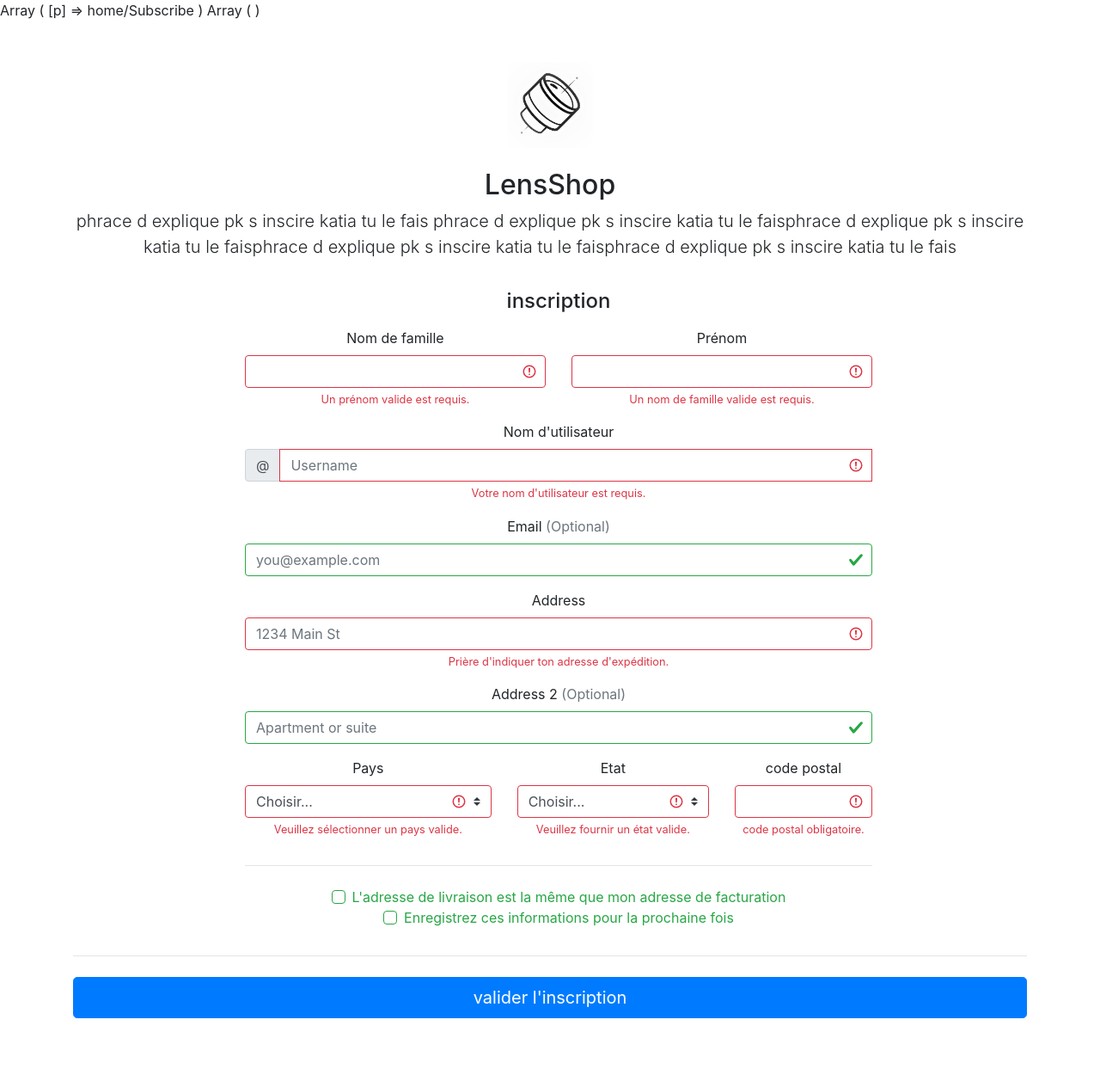
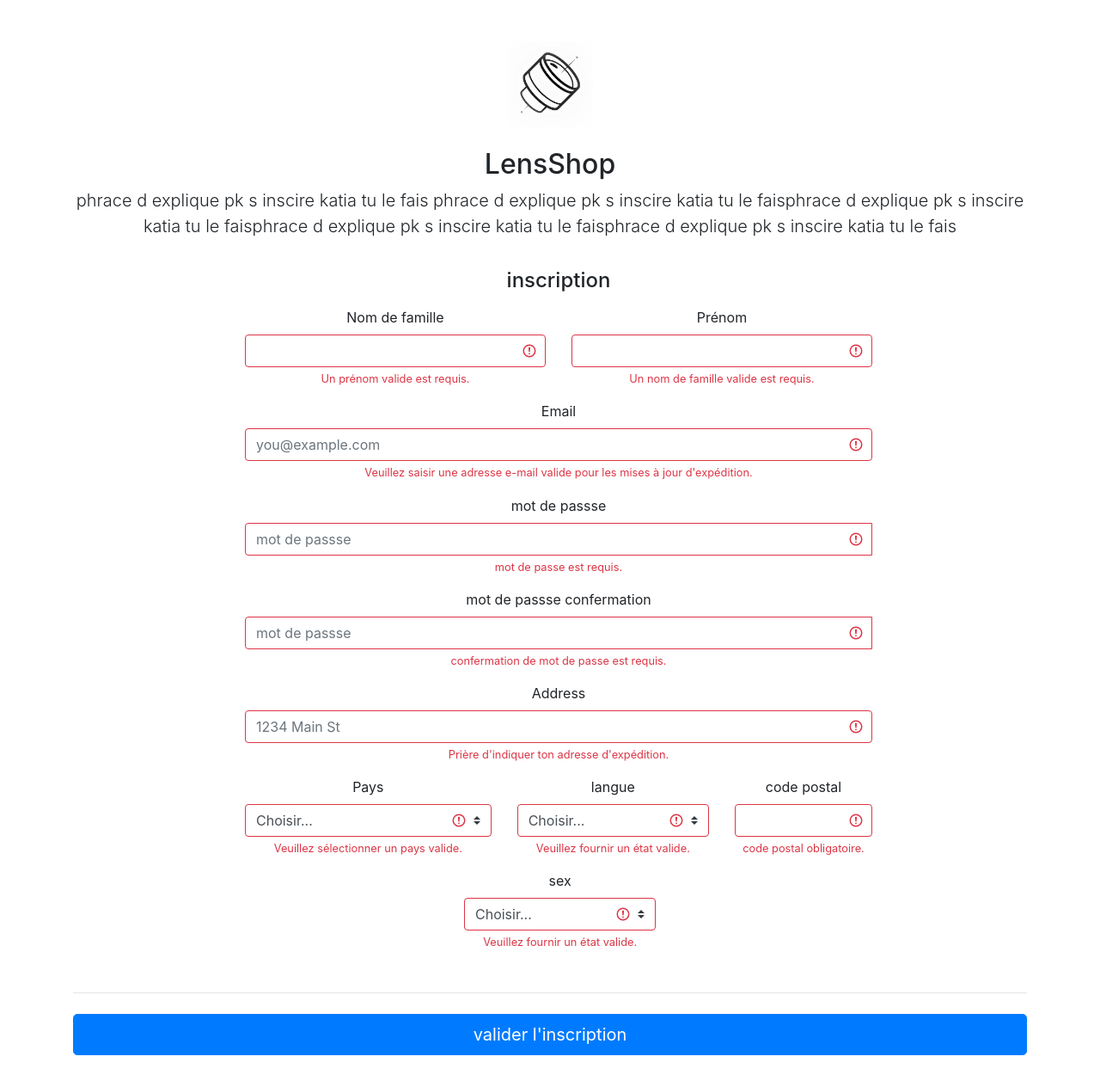
Before and after one commit to younesfourti/E-commerce, a PHP site: page /home/Subscribe in a window 1280 px wide; the page is wider, and only the part inside the window is pictured. Shown: that part at 86% size. Before the commit the page ends 1184 px from the top of that part, so only its background shows below. Run offline with PHP 8.4, Linux system fonts and the light colour scheme.

Commit message:
corection des texte et le bug de adresse mail

```diff
--- a/app/Views/Subscribe.php
+++ b/app/Views/Subscribe.php
@@ -10,7 +10,7 @@
 <script src="https://stackpath.bootstrapcdn.com/bootstrap/4.4.1/js/bootstrap.min.js"
     integrity="sha384-wfSDF2E50Y2D1uUdj0O3uMBJnjuUD4Ih7YwaYd1iqfktj0Uod8GCExl3Og8ifwB6" crossorigin="anonymous">
 </script>
-<script type="text/javascript" src="public\assets\js\inscip.js"></script>
+
 
 <head>
 
@@ -56,28 +56,36 @@
                                 </div>
                             </div>
                         </div>
+                        <div class="mb-3">
+                            <label for="email">Email</label>
+                            <input type="email" class="form-control" name="email" placeholder="you@example.com" required="">
+                            <div class="invalid-feedback">
+                                Veuillez saisir une adresse e-mail valide pour les mises à jour d'expédition.
+                            </div>
+                        </div>
 
                         <div class="mb-3">
-                            <label for="username">Nom d'utilisateur</label>
+                            <label for="username">mot de passse </label>
                             <div class="input-group">
-                                <div class="input-group-prepend">
-                                    <span class="input-group-text">@</span>
-                                </div>
-                                <input type="text" class="form-control" name="username" placeholder="Username"
+                                <input type="password" class="form-control" name="passeword" placeholder="mot de passse"
                                     required="">
                                 <div class="invalid-feedback" style="width: 100%;">
-                                    Votre nom d'utilisateur est requis.
+                                    mot de passe est requis.
+                                </div>
+                            </div>
+                        </div>
+                        <div class="mb-3">
+                            <label for="username">mot de passse confermation</label>
+                            <div class="input-group">
+                                <input type="password" class="form-control" name="passeword2" placeholder="mot de passse"
+                                    required="">
+                                <div class="invalid-feedback" style="width: 100%;">
+                                confermation de mot de passe est requis.
                                 </div>
                             </div>
                         </div>
 
-                        <div class="mb-3">
-                            <label for="email">Email <span class="text-muted">(Optional)</span></label>
-                            <input type="email" class="form-control" name="email" placeholder="you@example.com">
-                            <div class="invalid-feedback">
-                                Veuillez saisir une adresse e-mail valide pour les mises à jour d'expédition.
-                            </div>
-                        </div>
+
 
                         <div class="mb-3">
                             <label for="address">Address</label>
@@ -87,27 +95,26 @@
                             </div>
                         </div>
 
-                        <div class="mb-3">
-                            <label for="address2">Address 2 <span class="text-muted">(Optional)</span></label>
-                            <input type="text" class="form-control" name="address2" placeholder="Apartment or suite">
-                        </div>
-
                         <div class="row">
                             <div class="col-md-5 mb-3">
                                 <label for="country">Pays</label>
                                 <select class="custom-select d-block w-100" name="country" required="">
                                     <option value="">Choisir...</option>
                                     <option>United States</option>
+                                    <option>france</option>
+                                    <option>espagne</option>
+
                                 </select>
                                 <div class="invalid-feedback">
                                     Veuillez sélectionner un pays valide.
                                 </div>
                             </div>
                             <div class="col-md-4 mb-3">
-                                <label for="state">Etat</label>
-                                <select class="custom-select d-block w-100" name="state" required="">
+                                <label for="state">langue</label>
+                                <select class="custom-select d-block w-100" name="lang" required="">
                                     <option value="">Choisir...</option>
-                                    <option>California</option>
+                                    <option>fr</option>
+                                    <option>an</option>
                                 </select>
                                 <div class="invalid-feedback">
                                     Veuillez fournir un état valide.
@@ -120,23 +127,23 @@
                                     code postal obligatoire.
                                 </div>
                             </div>
+                            <div class="col-md-4 mb-3"style = "position:relative;left:255px;">
+                                <label for="state">sex</label>
+                                <select class="custom-select d-block w-100" name="sex" required="">
+                                    <option value="">Choisir...</option>
+                                    <option>female</option>
+                                    <option>male</option>
+                                </select>
+                                <div class="invalid-feedback">
+                                    Veuillez fournir un état valide.
+                                </div>
+                            </div>
                         </div>
-                        <hr class="mb-4">
-                        <div class="custom-control custom-checkbox">
-                            <input type="checkbox" class="custom-control-input" name="same-address">
-                            <label class="custom-control-label" for="same-address">L'adresse de livraison est la même
-                                que
-                                mon adresse de facturation</label>
-                        </div>
-                        <div class="custom-control custom-checkbox">
-                            <input type="checkbox" class="custom-control-input" name="save-info">
-                            <label class="custom-control-label" for="save-info">Enregistrez ces informations pour la
-                                prochaine fois</label>
-                        </div>
+
                 </div>
             </div>
             <hr class="mb-4" style=position:relative;left:-200px;>
-            <button class="btn btn-primary btn-lg btn-block" type="submit" style=position:relative;left:-200px;>valider l'inscription</button>
+            <button class="btn btn-primary btn-lg btn-block" type="submit" style=position:relative;left:-200px; href="home">valider l'inscription</button>
             </form>
 
         </div>
--- a/app/controlleur/homecontroleur.php
+++ b/app/controlleur/homecontroleur.php
@@ -1,8 +1,4 @@
-<?php
- print_r($_GET);
- print_r($_POST);
-//  $a=$_GET['nom'];
- ?>
+
 
 
 
@@ -13,16 +9,18 @@ class home extends Controller {
     public function index(){
 
 
-        $this->render('teste');
+        $this->render('home');
 
     }
 
     public function Subscribe(){
 
 
-        $this->render('Subscribe');
-        $this->loadModel('usermodel');
-        $this->usermodel->Subscribe($_POST);
+
+     $this->render('Subscribe');
+     $this->loadModel('usermodel');
+
+    $this->usermodel->Subscribe($_POST);
 
 
 
--- a/app/models/defaultmodel.php
+++ b/app/models/defaultmodel.php
@@ -1,8 +1,8 @@
 <?php
-abstract class Model{
+abstract class Model extends Controller{
     // Informations de la base de données
     private $host = "localhost";
-    private $db_name = "test";
+    private $db_name = "lensshop";
     private $username = "root";
     private $password = "";
 
--- a/app/models/usermodel.php
+++ b/app/models/usermodel.php
@@ -2,24 +2,50 @@
 class usermodel extends Model{
 
 public function Subscribe(){
-    // $this->getConnection();
-    // $a=$this->_connexion;
-    //  $nom = "r"
-    // $sql = "UPDATE `testeupdate` SET `nom`='$nom'";
-    // $executer = $a->prepare($sql);
-    // echo $sql;
-    // $executer->execute();
+    // connxion a la base
+    $this->getConnection();
+    $a=$this->_connexion;
+// declaration des variable
+if (count($_POST) > 0){
+
+    $prenom = $_POST['firstName'];
+    $nom = $_POST['lastName'];
+    $mail = $_POST['email'];
+    $mdp = $_POST['passeword'];
+    $mdp2 = $_POST['passeword2'];
+   $adr = $_POST['address'];
+    $conty= $_POST['country'];
+    $lang= $_POST['lang'];
+    $zip= $_POST['zip'];
+    $sex= $_POST['sex'];
+
+
+// verification si le mai existe deja
+					$reqmail = $a->prepare("SELECT * FROM compte WHERE mail = ?");
+					$reqmail->execute(array($mail));
+                    $result=$reqmail->rowCount();
+                    echo $result;
+                    if($result == 0){
+                        if($mdp == $mdp2)
+						{
+						// si c est bon bah on inscris l etulisateur
+							$insertmbr = $a->prepare("INSERT INTO compte (lastname,firstname,email,password,adresse,country,lang,sex,zip) VALUES( ?, ?, ?, ?, ?, ?, ?, ?, ?)");
+							$insertmbr->execute(array($nom, $prenom, $mail, $mdp, $adr, $conty, $lang, $zip, $sex));
+							$erreur = "Votre compte a bien été créer";
+                        }else{
+                            $this->render('motdepassenonidentic');
+                        }
+
+
+					}
+					else
+					{
+                        // a rendre le message plus beau
+                        $this->render('mailexiste');
+					}
+}
+}
 
 
 
 }
-
-
-
-
-
-
-
-
-
-}
```
Also changed, not shown: app/Views/mailexiste.php (added, +21 -0 lines), app/Views/motdepassenonidentic.php (added, +21 -0 lines), app/Views/home.php (renamed from app/views/teste.php).
